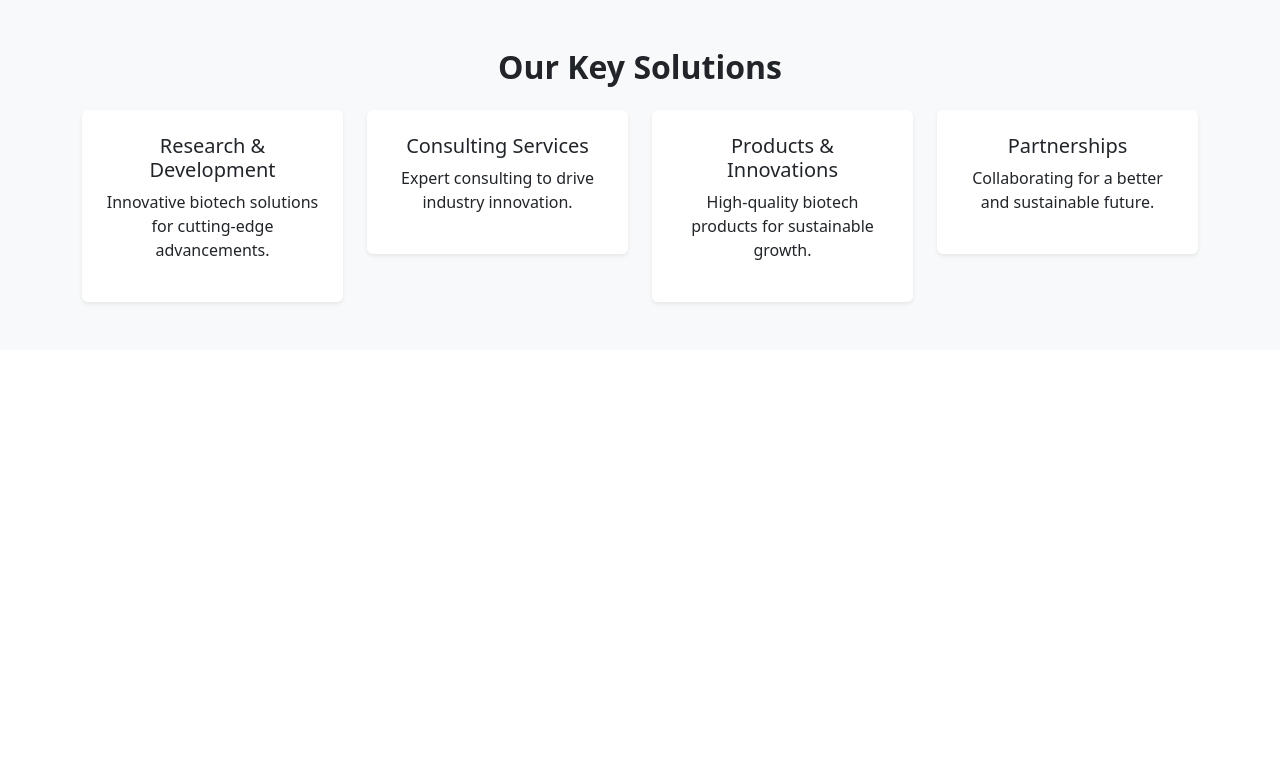
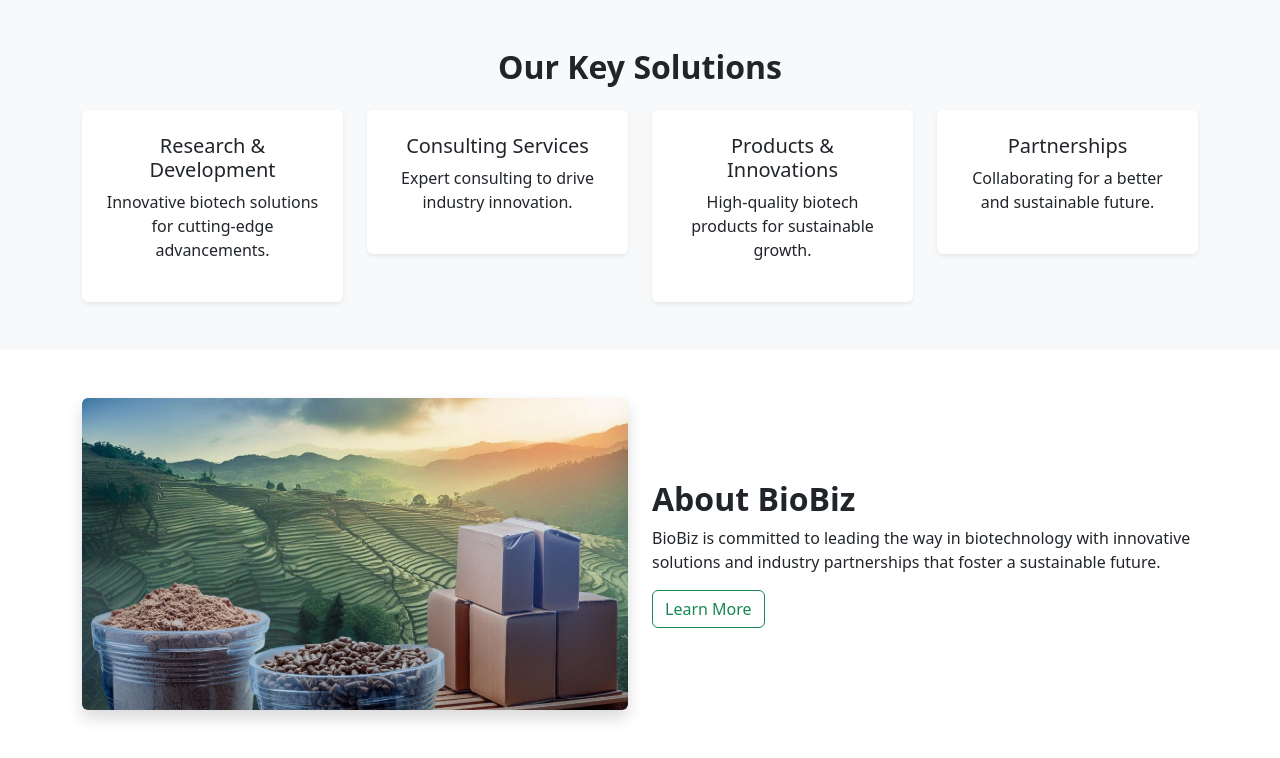
Before and after one commit to archana-singh-1/bio_biz_project, a plain HTML site: page index.html in a window 1280 px wide. Shown: the part 800-1558 px from the top of the page. Before the commit the page ends 1150 px from the top, so only its background shows below. Drawn offline with nearby package versions, Linux system fonts and the light colour scheme.

Commit message:
adding about

```diff
--- a/index.html
+++ b/index.html
@@ -81,6 +81,28 @@
   </section>
 
 
+  <section class="py-5">
+    <div class="container">
+      <div class="row align-items-center">
+        <div class="col-md-6">
+          <img
+            src="img.jpg"
+            alt="About BioBiz"
+            class="img-fluid rounded shadow"
+          />
+        </div>
+        <div class="col-md-6">
+          <h2 class="fw-bold">About BioBiz</h2>
+          <p>
+            BioBiz is committed to leading the way in biotechnology with
+            innovative solutions and industry partnerships that foster a
+            sustainable future.
+          </p>
+          <a href="#contact" class="btn btn-outline-success">Learn More</a>
+        </div>
+      </div>
+    </div>
+  </section>
 
 
 
```
